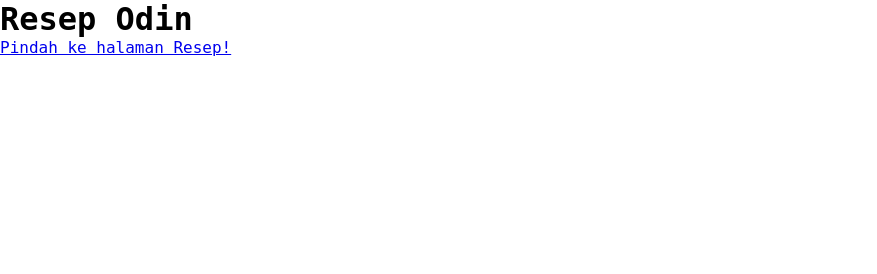
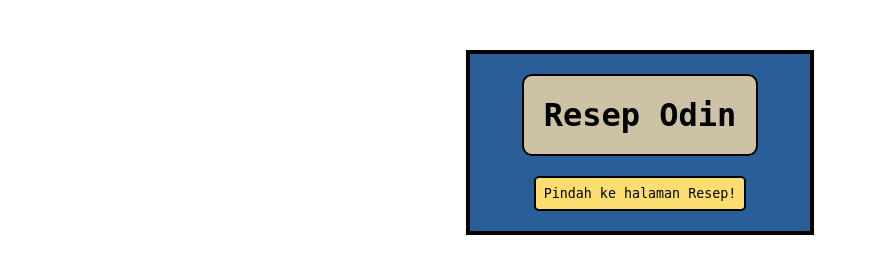
Before and after one commit to JonHdra22/odin-recipes, a plain HTML site: page index.html in a window 1280 px wide. Shown: the whole page, without its empty margins (0-877 px from the left). Drawn offline with Linux system fonts and the light colour scheme.

Commit message:
Tambahan code

```diff
--- a/index.css
+++ b/index.css
@@ -3,3 +3,41 @@
   margin: 0;
   font-family: "Monospace", Lucida Console, monospace;
 }
+
+.container.conten {
+  display: flex;
+  flex-direction: column;
+  justify-content: center;
+  align-items: center;
+  border: solid black 4px;
+  width: 300px;
+  margin: 50px auto 0 auto;
+  padding: 20px;
+  background-color: #295f98;
+}
+
+.container.title {
+  padding: 20px;
+  border: solid black 2px;
+  border-radius: 10px;
+  margin-bottom: 20px;
+  background-color: #cdc2a5;
+}
+
+.btn {
+  padding: 8px;
+  border: solid black 2px;
+  border-radius: 5px;
+  background-color: #fcde70;
+  transition: background-color 0.3s ease;
+}
+
+.btn:hover {
+  background-color: #4a249d;
+  color: #fff;
+}
+
+.btn a {
+  text-decoration: none;
+  color: inherit;
+}
--- a/index.html
+++ b/index.html
@@ -7,7 +7,13 @@
     <link rel="stylesheet" href="index.css">
 </head>
 <body>
-    <h1>Resep Odin</h1>
-    <a href="recipes/resep.html">Pindah ke halaman Resep!</a>
+    <div class="container conten">
+        <div class="container title">
+            <h1>Resep Odin</h1>
+        </div>
+        <button class="btn">
+            <a href="recipes/resep.html">Pindah ke halaman Resep!</a>
+        </button>
+    </div>
 </body>
 </html>
```
